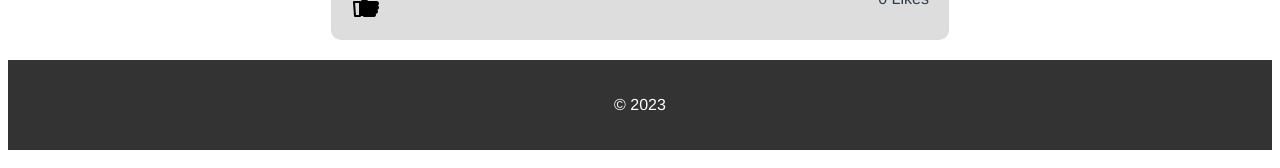
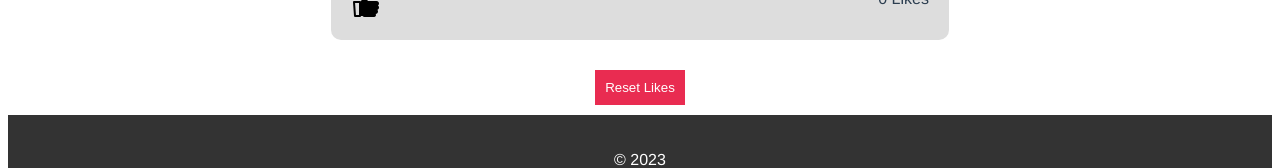
Before and after one commit to KarinRosen/wad-hw4, a Vue app in the folder hw3/: page / in a window 1280 px wide. Shown: the part 5228-5396 px from the top of the page. Built offline with nearby package versions, Linux system fonts and the light colour scheme.

Commit message:
reset button

```diff
--- a/hw3/src/views/HomeView.vue
+++ b/hw3/src/views/HomeView.vue
@@ -3,7 +3,7 @@
 
     <!-- Iterate over the posts and render post component -->
     <Post v-for="post in posts" :key="post.id" :post="post" />
-
+    <button @click="resetLikes" class="button">Reset Likes</button>
   </div>
 </template>
 
@@ -29,5 +29,16 @@ export default {
 </script>
 
 <style>
+button {
+    margin: 10px;
+    padding: 10px;
+    background-color: #e92c51;
+    color: #fff;
+    border: none;
+    cursor: pointer;
+  }
 
+  button:hover {
+    background-color: #862a2f;
+  }
 </style>
```
